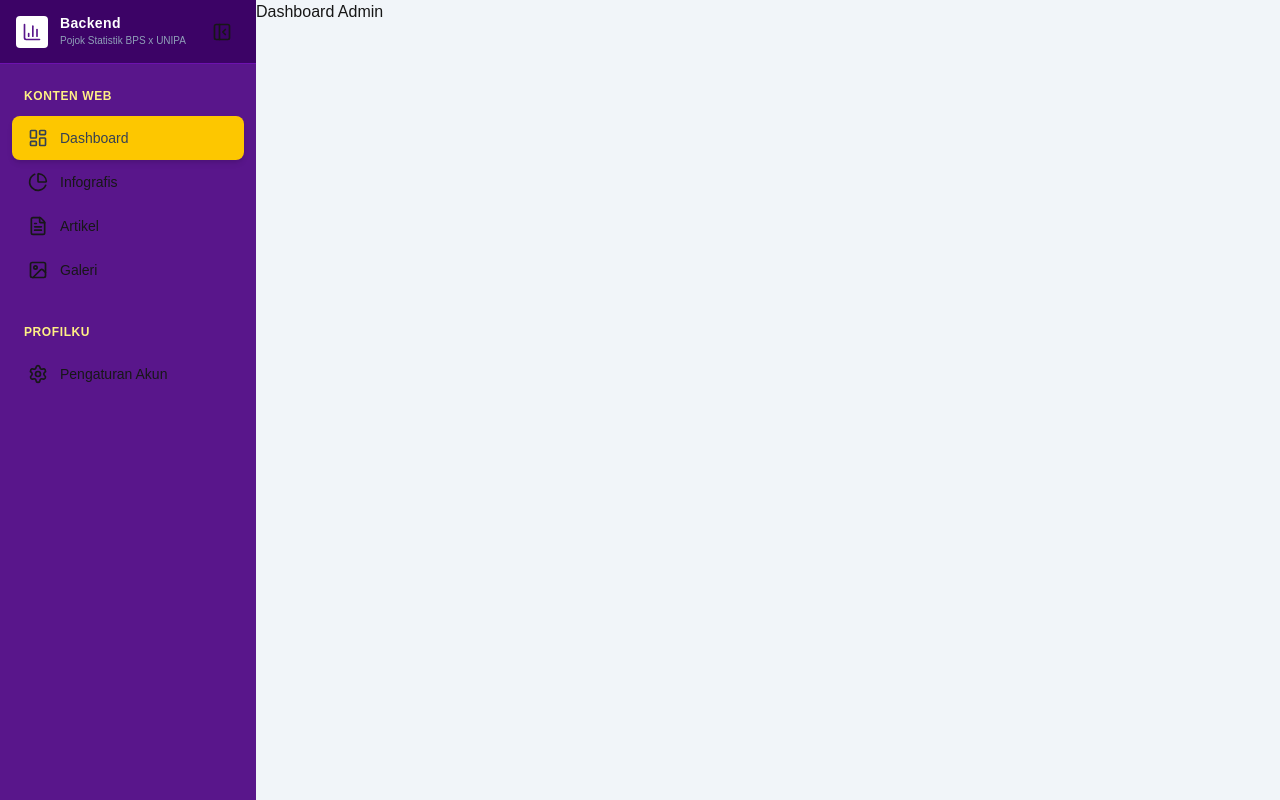
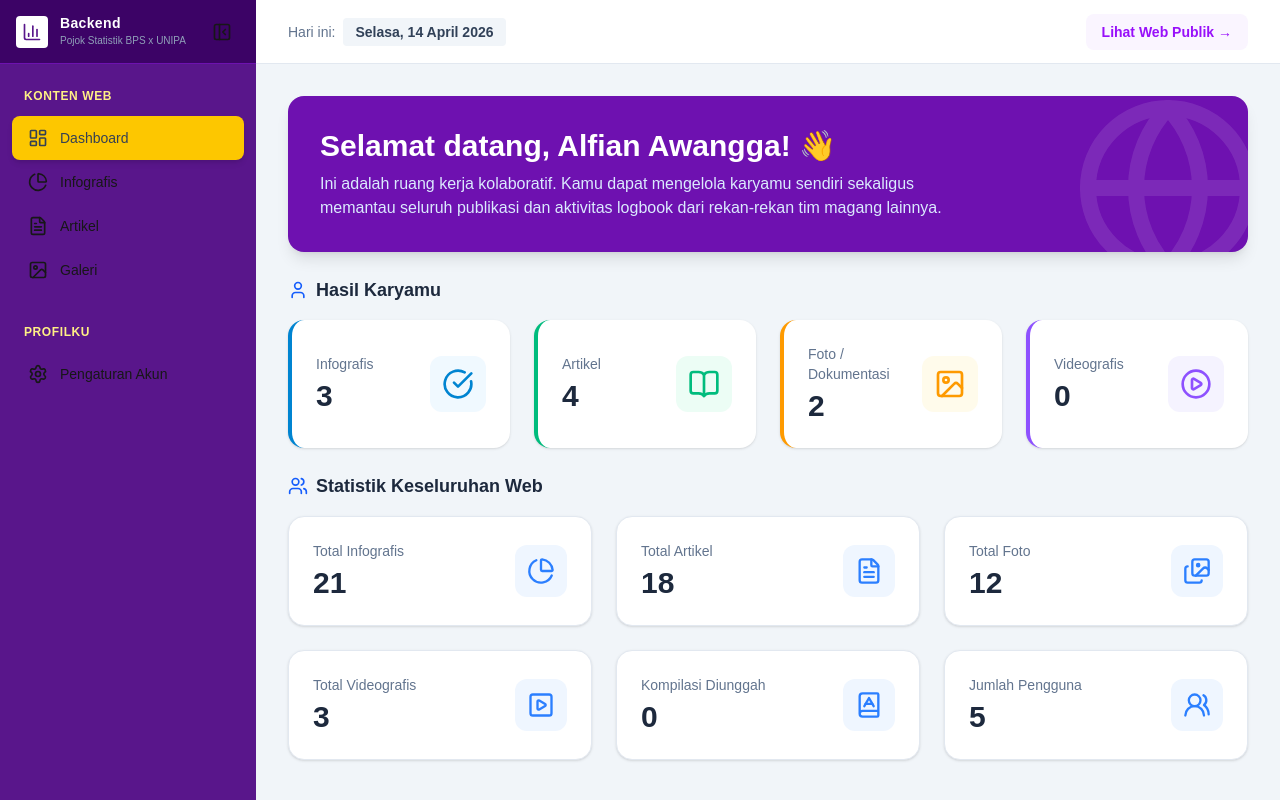
Before and after one commit to AlfianAwangga/Web-Pojok-Statistik-UNIPA, a Next.js app: page /admin/dashboard in a window 1280 px wide. Built offline with nearby package versions, Linux system fonts and the light colour scheme.

Commit message:
halaman dashboard admin

```diff
--- a/app/admin/dashboard/page.tsx
+++ b/app/admin/dashboard/page.tsx
@@ -1,3 +1,185 @@
+import {
+  BookAIcon,
+  BookOpen,
+  CheckCircle,
+  FileText,
+  Globe,
+  ImageIcon,
+  ImagesIcon,
+  PieChart,
+  PlayCircle,
+  PlaySquare,
+  User,
+  Users,
+  Users2,
+} from "lucide-react";
+
 export default function AdminDashboardPage() {
-  return <h1>Dashboard Admin</h1>;
+  const currentUser = "Alfian Awangga";
+  const myInfografisCount = 3;
+  const myArtikelCount = 4;
+  const myPhotoCount = 2;
+  const myVideoCount = 0;
+
+  const totalInfografis = 21;
+  const totalArtikel = 18;
+  const totalPhoto = 12;
+  const totalVideo = 3;
+  const totalUsers = 5;
+
+  const overallStatItems = [
+    {
+      name: "Total Infografis",
+      count: totalInfografis,
+      icon: PieChart,
+    },
+    {
+      name: "Total Artikel",
+      count: totalArtikel,
+      icon: FileText,
+    },
+    {
+      name: "Total Foto",
+      count: totalPhoto,
+      icon: ImagesIcon,
+    },
+    {
+      name: "Total Videografis",
+      count: totalVideo,
+      icon: PlaySquare,
+    },
+    {
+      name: "Kompilasi Diunggah",
+      count: 0,
+      icon: BookAIcon,
+    },
+    {
+      name: "Jumlah Pengguna",
+      count: totalUsers,
+      icon: Users2,
+    },
+  ];
+
+  return (
+    <div className="space-y-6">
+      <div className="bg-purple-800 rounded-2xl p-8 text-white shadow-lg relative overflow-hidden">
+        <div className="relative z-10">
+          <h2 className="text-3xl font-bold mb-2">
+            Selamat datang, {currentUser}! 👋
+          </h2>
+          <p className="text-blue-100 max-w-2xl">
+            Ini adalah ruang kerja kolaboratif. Kamu dapat mengelola karyamu
+            sendiri sekaligus memantau seluruh publikasi dan aktivitas logbook
+            dari rekan-rekan tim magang lainnya.
+          </p>
+        </div>
+        <Globe className="absolute -right-4 -bottom-8 w-48 h-48 text-white opacity-10" />
+      </div>
+
+      <div>
+        <h3 className="text-lg font-bold text-slate-800 mb-4 flex items-center">
+          <User className="w-5 h-5 mr-2 text-blue-600" /> Hasil Karyamu
+        </h3>
+        <div className="grid grid-cols-2 md:grid-cols-4 gap-6 pb-6">
+          <div className="bg-white p-6 rounded-2xl border-l-4 border-sky-600 shadow-sm flex items-center justify-between">
+            <div>
+              <p className="text-slate-500 font-medium text-sm mb-1">
+                Infografis
+              </p>
+              <h4 className="text-3xl font-extrabold text-slate-800">
+                {myInfografisCount}
+              </h4>
+            </div>
+            <div className="bg-sky-50 p-3 rounded-xl">
+              <CheckCircle className="w-8 h-8 text-sky-600" />
+            </div>
+          </div>
+          <div className="bg-white p-6 rounded-2xl border-l-4 border-emerald-500 shadow-sm flex items-center justify-between">
+            <div>
+              <p className="text-slate-500 font-medium text-sm mb-1">Artikel</p>
+              <h4 className="text-3xl font-extrabold text-slate-800">
+                {myArtikelCount}
+              </h4>
+            </div>
+            <div className="bg-emerald-50 p-3 rounded-xl">
+              <BookOpen className="w-8 h-8 text-emerald-500" />
+            </div>
+          </div>
+          <div className="bg-white p-6 rounded-2xl border-l-4 border-amber-500 shadow-sm flex items-center justify-between">
+            <div>
+              <p className="text-slate-500 font-medium text-sm mb-1">
+                Foto / Dokumentasi
+              </p>
+              <h4 className="text-3xl font-extrabold text-slate-800">
+                {myPhotoCount}
+              </h4>
+            </div>
+            <div className="bg-amber-50 p-3 rounded-xl">
+              <ImageIcon className="w-8 h-8 text-amber-500" />
+            </div>
+          </div>
+          <div className="bg-white p-6 rounded-2xl border-l-4 border-violet-500 shadow-sm flex items-center justify-between">
+            <div>
+              <p className="text-slate-500 font-medium text-sm mb-1">
+                Videografis
+              </p>
+              <h4 className="text-3xl font-extrabold text-slate-800">
+                {myVideoCount}
+              </h4>
+            </div>
+            <div className="bg-violet-50 p-3 rounded-xl">
+              <PlayCircle className="w-8 h-8 text-violet-500" />
+            </div>
+          </div>
+        </div>
+
+        <div>
+          <h3 className="text-lg font-bold text-slate-800 mb-4 flex items-center">
+            <Users className="w-5 h-5 mr-2 text-blue-600" /> Statistik
+            Keseluruhan Web
+          </h3>
+          <div className="grid grid-cols-2 md:grid-cols-3 gap-6">
+            {overallStatItems.map((item) => {
+              const Icon = item.icon;
+              return (
+                <div
+                  key={item.name}
+                  className="bg-white p-6 rounded-2xl border border-slate-200 shadow-sm flex items-center justify-between"
+                >
+                  <div>
+                    <p className="text-slate-500 font-medium text-sm mb-1">
+                      {item.name}
+                    </p>
+                    <h4 className="text-3xl font-extrabold text-slate-800">
+                      {item.count}
+                    </h4>
+                  </div>
+                  <div className="bg-blue-50 p-3 rounded-xl">
+                    <Icon className="w-7 h-7 text-blue-500" />
+                  </div>
+                </div>
+              );
+            })}
+          </div>
+        </div>
+      </div>
+
+      {/* KOTAK PENGUMUMAN */}
+      {/* <div className="bg-white rounded-xl shadow-sm border border-slate-200 p-6">
+        <h3 className="text-lg font-bold text-slate-800 mb-4">
+          Pengumuman Pembimbing
+        </h3>
+        <div className="bg-blue-50 border-l-4 border-blue-500 p-4 rounded-r-lg">
+          <p className="text-sm text-blue-900 font-medium">
+            Batas akhir pengumpulan artikel kajian individu (Tugas Akhir Magang)
+            adalah tanggal 30 April 2026. Harap pastikan setiap anggota tim
+            sudah mengunggah karya masing-masing ke dalam database ini.
+          </p>
+          <p className="text-xs text-blue-700 mt-2">
+            — Bapak Yan (Kasi Statistik Sosial BPS)
+          </p>
+        </div>
+      </div> */}
+    </div>
+  );
 }
--- a/app/admin/layout.tsx
+++ b/app/admin/layout.tsx
@@ -1,8 +1,7 @@
-import Navbar from "@/components/layout/navbar";
 import "@/app/globals.css";
-import Footer from "@/components/layout/footer";
 import ScrollToTop from "@/components/ui/scroll-to-top";
 import NavbarAdmin from "@/components/layout/navbar-admin";
+import TopBarAdmin from "@/components/layout/topbar-admin";
 
 export default function AdminLayout({
   children,
@@ -12,7 +11,10 @@ export default function AdminLayout({
   return (
     <div className="min-h-screen flex bg-slate-100 font-sans">
       <NavbarAdmin />
-      <main>{children}</main>
+      <div className="flex-1 flex flex-col">
+        <TopBarAdmin />
+        <main className="flex-1 p-8">{children}</main>
+      </div>
       <ScrollToTop />
     </div>
   );
--- /dev/null
+++ b/components/layout/topbar-admin.tsx
@@ -0,0 +1,30 @@
+export default function TopBarAdmin() {
+  const today = new Date();
+
+  const formattedDate = today.toLocaleDateString("id-ID", {
+    weekday: "long",
+    day: "numeric",
+    month: "long",
+    year: "numeric",
+  });
+
+  return (
+    <header className="h-16 bg-white border-b border-slate-200 flex items-center justify-between px-8 sticky top-0 z-20">
+      <div className="flex items-center text-sm text-slate-500">
+        <span className="font-medium">Hari ini:</span>
+        <span className="ml-2 bg-slate-100 px-3 py-1 rounded text-slate-700 font-bold capitalize">
+          {formattedDate}
+        </span>
+      </div>
+
+      <div className="flex items-center gap-4">
+        <a
+          href="/"
+          className="text-sm font-bold cursor-pointer text-purple-600 hover:bg-purple-100 bg-purple-50 px-4 py-2 rounded-lg transition-colors"
+        >
+          Lihat Web Publik &rarr;
+        </a>
+      </div>
+    </header>
+  );
+}
```
